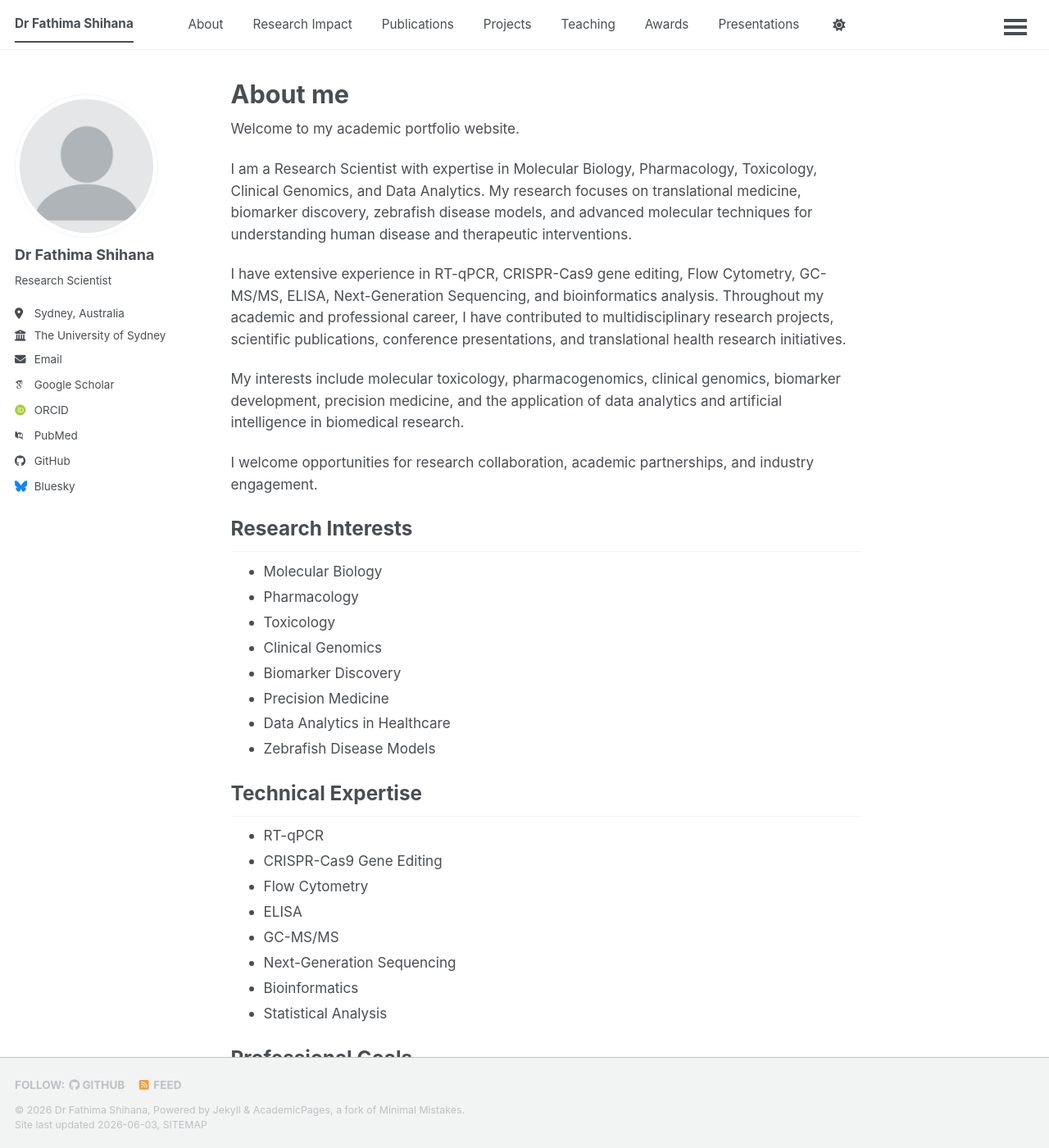
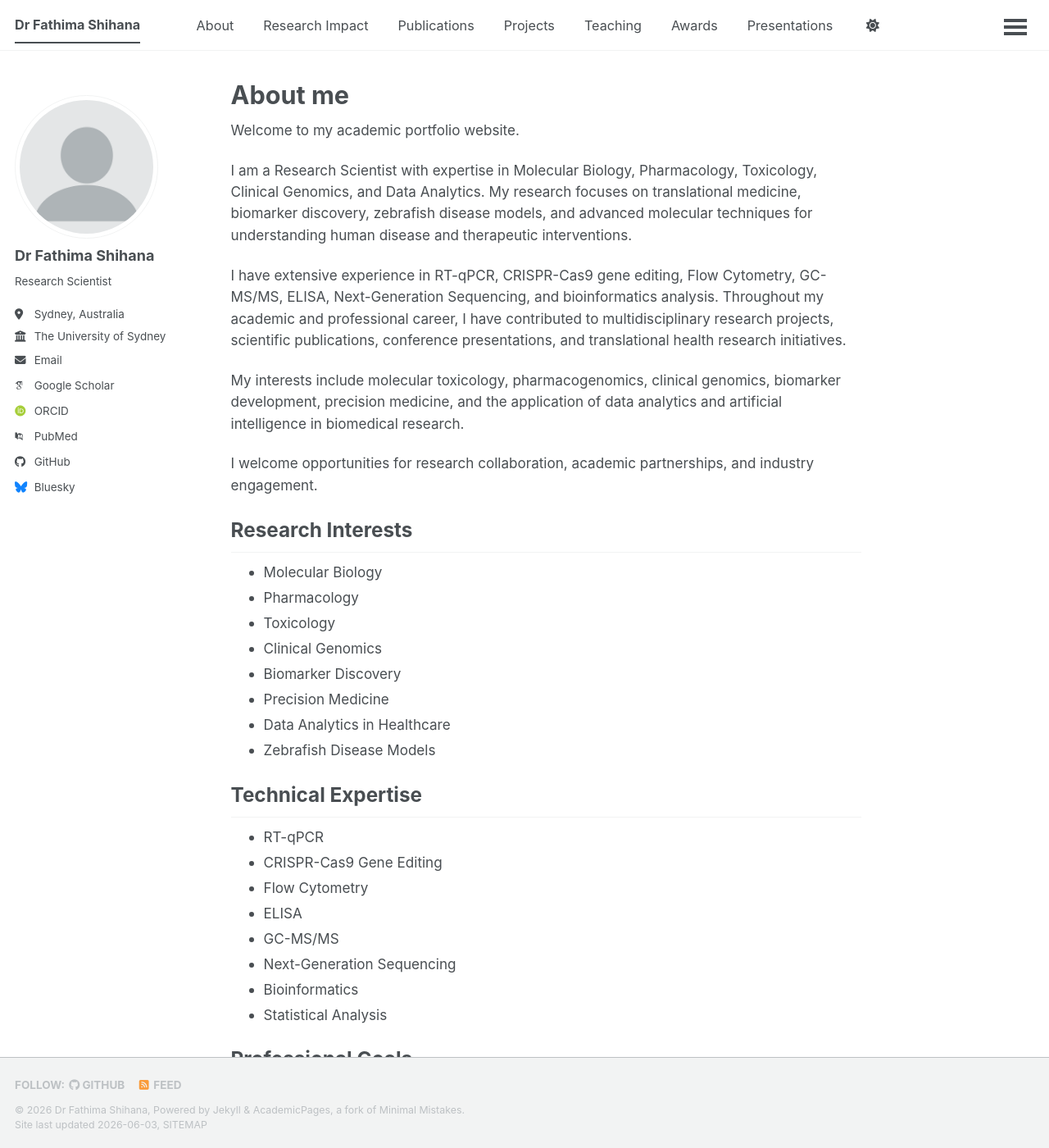
Before and after one commit to fathimashihana/fathimashihana.github.io, a Jekyll site: the page built from _pages/about.md, in a window 1280 px wide and 1400 px high. Shown: the whole window at 82% size. Built offline with Jekyll 4.4.1, drawn with Linux system fonts in a browser that asks for light colours; some web fonts are replaced; a script bundle is joined from its source files by our own code; library files that are not in the unit come from our copies.

Commit message:
Update main.scss

```diff
--- a/assets/css/main.scss
+++ b/assets/css/main.scss
@@ -155,5 +155,5 @@
   font-weight: 700 !important;
 }
 .masthead__menu-item {
-    font-size: 0.85rem !important;
+    font-size: 0.9rem !important;
 }
```
